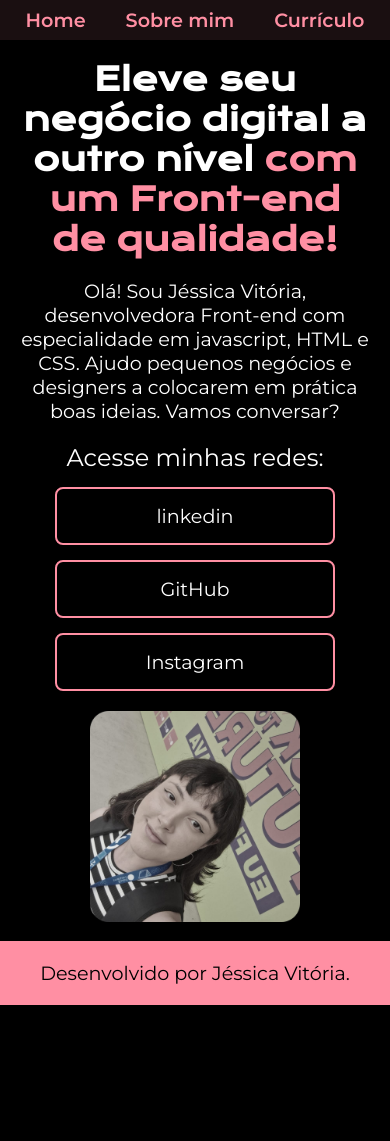
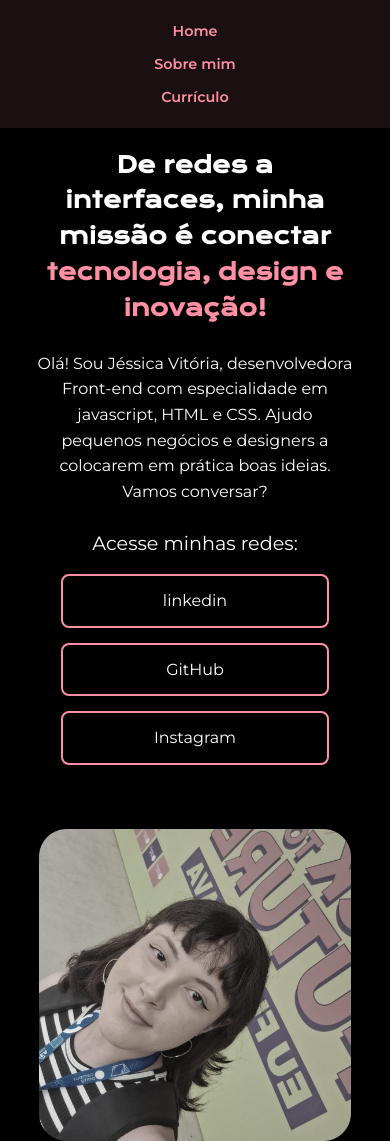
Before and after one commit to Jessh00/MeuPortfolio, a plain HTML site: page index.html in a window 390 px wide. Shown: the top 1141 px of the page. Before the commit the page ends 1005 px from the top, so only its background shows below. Drawn offline with nearby package versions, Linux system fonts and the light colour scheme.

Commit message:
melhorando a interface do usuário mobile

```diff
--- a/index.html
+++ b/index.html
@@ -16,7 +16,7 @@
     </header>
     <main class="apresentacao">
         <section class="apresentacao__conteudo">
-            <h1 class="apresentacao__conteudo__titulo">Eleve seu negócio digital a outro nível <strong>com um Front-end de qualidade!</strong></h1>
+            <h1 class="apresentacao__conteudo__titulo">De redes a interfaces, minha missão é conectar <strong>tecnologia, design e inovação!</strong></h1>
             <p class="apresentacao__conteudo__texto">Olá! Sou Jéssica Vitória, desenvolvedora Front-end com especialidade em javascript, HTML e CSS. Ajudo pequenos negócios e designers a colocarem em prática boas ideias. Vamos conversar?</p>
             <div class="apresentacao__links">
                 <h2 class="apresentacao__links__subtitulo">Acesse minhas redes:</h2>
--- a/styles/style.css
+++ b/styles/style.css
@@ -11,6 +11,7 @@ body {
     background-color: black;
     color: white;
     font-family: "Montserrat", sans-serif;
+    line-height: 1.6;
 }
 
 strong {
@@ -21,6 +22,8 @@ strong {
     padding: 2% 5%;
     display: flex;
     justify-content: center;
+    align-items: center;
+    flex-wrap: wrap;
     background-color: rgba(255, 143, 163, 0.1);
 }
 
@@ -43,18 +46,45 @@ strong {
 }
 
 .apresentacao {
-    padding: 5%;
     display: flex;
     flex-direction: column;
     align-items: center;
     text-align: center;
+    gap: 2rem;
+    padding: 5%;
 }
 
 .apresentacao__conteudo {
-    max-width: 800px;
+    max-width: 90%;
     display: flex;
     flex-direction: column;
-    gap: 20px;
+    gap: 1.5rem;
+}
+
+.apresentacao__imagem {
+    max-width: 80vw;
+    height: auto;
+    border-radius: 8px;
+    margin-top: 2rem;
+}
+
+@media screen and (min-width: 768px) {
+    .apresentacao {
+        flex-direction: row;
+        justify-content: center;
+        text-align: left;
+        gap: 5vw;
+    }
+
+    .apresentacao__conteudo {
+        width: 45%;
+        max-width: 600px;
+    }
+
+    .apresentacao__imagem {
+        max-width: 35vw;
+        margin-top: 0;
+    }
 }
 
 .apresentacao__conteudo__titulo {
@@ -63,7 +93,7 @@ strong {
 }
 
 .apresentacao__conteudo__texto {
-    font-size: 1.2rem;
+    font-size: 1.1rem;
 }
 
 .apresentacao__links {
@@ -74,18 +104,18 @@ strong {
 }
 
 .apresentacao__links__subtitulo {
-    font-size: 1.5rem;
+    font-size: 1.4rem;
     font-weight: 400;
 }
 
 .apresentacao__links__link {
     border: 2px solid #ff8fa3;
-    width: 80%;
+    width: 85%;
     max-width: 300px;
     text-align: center;
     border-radius: 8px;
-    font-size: 1.2rem;
-    padding: 15px 0;
+    font-size: 1.1rem;
+    padding: 12px 0;
     text-decoration: none;
     color: white;
     transition: background 0.3s;
@@ -96,13 +126,6 @@ strong {
     color: black;
 }
 
-.apresentacao img {
-    max-width: 60%;
-    height: auto;
-    border-radius: 8px;
-    margin-top: 20px;
-}
-
 .rodape {
     padding: 20px;
     color: black;
@@ -111,43 +134,62 @@ strong {
     font-size: 1.2rem;
 }
 
-@media screen and (min-width: 768px) {
-    .apresentacao {
-        flex-direction: row;
-        text-align: left;
+ul {
+    list-style: none;
+    padding: 0;
+    margin: 0;
+}
+
+@media screen and (max-width: 768px) {
+    .cabecalho__menu__link {
+        font-size: 1rem;
     }
 
-    .apresentacao__conteudo {
-        width: 50%;
+    .apresentacao__conteudo__titulo {
+        font-size: 1.6rem;
     }
 
-    .apresentacao img {
-        max-width: 40%;
+    .apresentacao__conteudo__texto {
+        font-size: 1rem;
+    }
+
+    .apresentacao__links__subtitulo {
+        font-size: 1.3rem;
+    }
+
+    .apresentacao__links__link {
+        font-size: 1rem;
+    }
+
+    .rodape {
+        font-size: 1rem;
     }
 }
 
-/* Botão Voltar ao Topo */
-#voltar-topo {
-    position: fixed;
-    bottom: 20px;
-    right: 20px;
-    background-color: #ff8fa3;
-    color: black;
-    border: none;
-    padding: 10px 15px;
-    font-size: 1rem;
-    cursor: pointer;
-    border-radius: 8px;
-    display: none;
-    transition: opacity 0.3s ease-in-out;
+@media screen and (max-width: 400px) {
+    .cabecalho {
+        padding: 5%;
+    }
+
+    .cabecalho__menu {
+        flex-direction: column;
+        align-items: center;
+        gap: 10px;
+    }
+
+    .cabecalho__menu__link {
+        font-size: 0.9rem;
+    }
+
+    .apresentacao__conteudo__titulo {
+        font-size: 1.4rem;
+    }
+
+    .apresentacao__conteudo__texto {
+        font-size: 1rem;
+    }
+
+    .apresentacao__links__subtitulo {
+        font-size: 1.2rem;
+    }
 }
-
-#voltar-topo:hover {
-    background-color: white;
-    color: #ff8fa3;
-}
-
-/* Mostrar botão quando necessário */
-.show {
-    display: block !important;
-}
```
Also changed, not shown: curriculum.html (+1 -1 lines).
